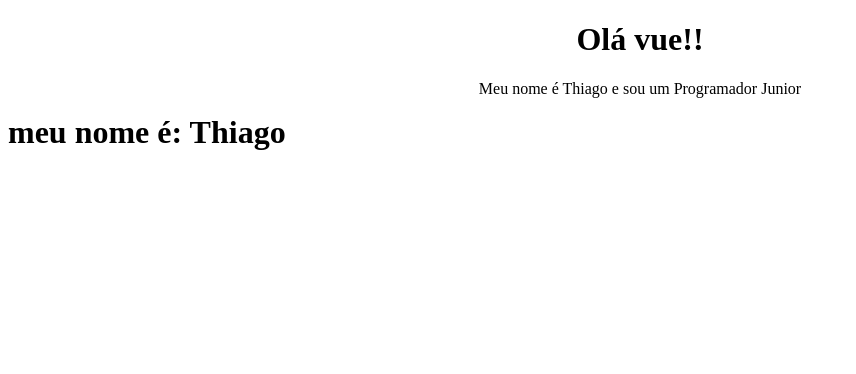
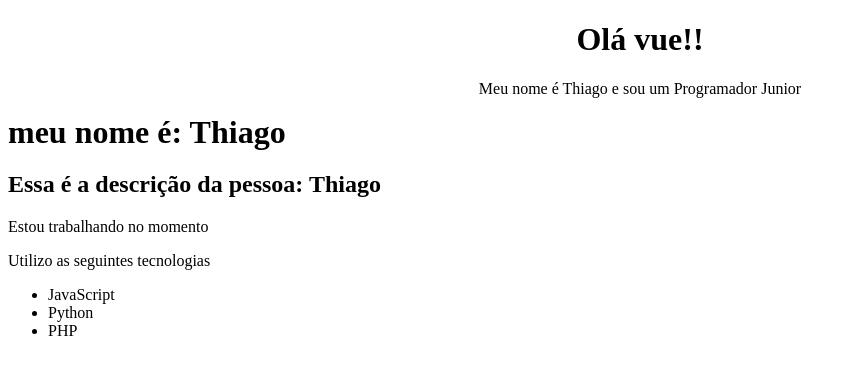
Before and after one commit to Fulozz/2_project_vue, a Vue app: page / in a window 1280 px wide. Shown: the top 374 px of the page, without its empty margins (0-856 px from the left). Built offline with nearby package versions, Linux system fonts and the light colour scheme.

Commit message:
Criação da parte de informações

```diff
--- a/src/App.vue
+++ b/src/App.vue
@@ -2,12 +2,14 @@
   <div id="main">
     <PrimeiroComponente />
     <LifeCycle />
+    <Pessoa />
   </div>
 </template>
 
 <script>
-import PrimeiroComponente from './components/PrimeiroComponente'
-import LifeCycle from './components/LifeCycle'
+import PrimeiroComponente from './components/PrimeiroComponente.vue'
+import LifeCycle from './components/LifeCycle.vue'
+import Pessoa from './components/Pessoa.vue'
 
 
 export default {
@@ -15,10 +17,11 @@ export default {
   components: {
     PrimeiroComponente,
     LifeCycle,
+    Pessoa
   },
   data(){
     return{
-      name: 'nada'
+
     }
   }
 }
--- /dev/null
+++ b/src/components/Info.vue
@@ -0,0 +1,18 @@
+<template>
+    <div>
+        <p>Estou trabalhando no momento</p>
+        <p>Utilizo as seguintes tecnologias</p>
+        <ul>
+            <li>JavaScript</li>
+            <li>Python</li>
+            <li>PHP</li>
+        </ul>
+    </div>
+</template>
+
+<script>
+export default {
+    name:'Info',
+
+}
+</script>
--- /dev/null
+++ b/src/components/Pessoa.vue
@@ -0,0 +1,21 @@
+<template>
+    <div>
+        <h2>Essa é a descrição da pessoa: {{ name }}</h2>
+        <Info />
+    </div>
+</template>
+<script>
+    import Info from './Info.vue'
+
+export default {
+    name: 'Pessoa',
+    components:{
+        Info
+    },
+    data(){
+        return{
+            name: 'Thiago'
+        }
+    }
+}
+</script>
```
